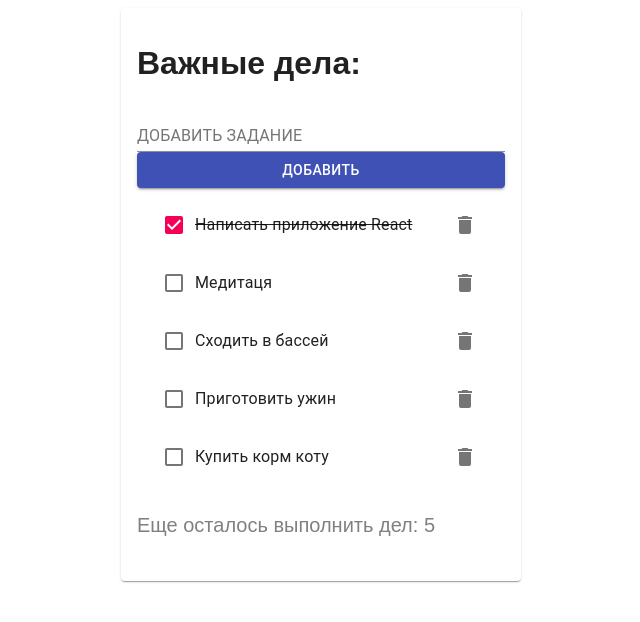
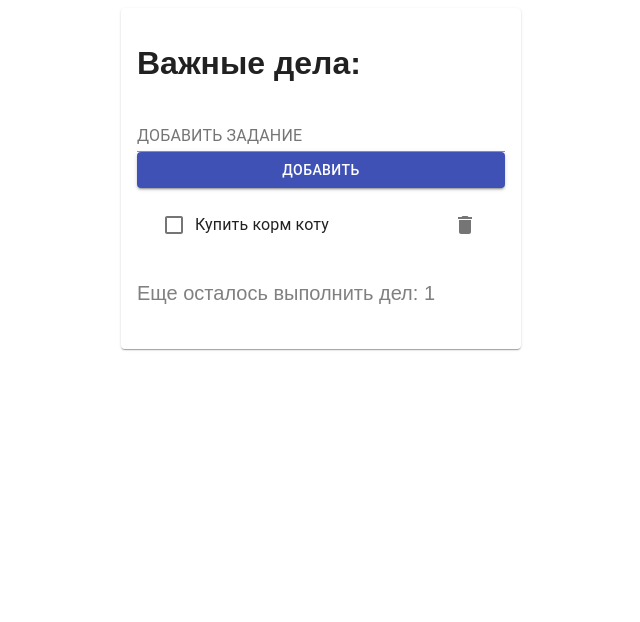
Before and after one commit to WebHeroSchool/react_todo7, a React (Create React App) app: page / in a window 1280 px wide. Shown: the top 622 px of the page, without its empty margins (319-959 px from the left). Built offline with nearby package versions, Linux system fonts and the light colour scheme.

Commit message:
modified:   src/components/App/App.js 	modified:   src/components/InputItem/InputItem.js 	modified:   src/components/Item/Item.js

```diff
--- a/src/components/App/App.js
+++ b/src/components/App/App.js
@@ -9,33 +9,33 @@ import styles from './App.module.css';
 class App extends React.Component {
   state = {
     items: [
-      {
-        value: 'Написать приложение React',
-        isDone: true,
-        id: 1
-      },
-      {
-        value: 'Медитаця',
-        isDone: false,
-        id: 2
-      },
-      {
-        value: 'Сходить в бассей',
-        isDone: false,
-        id: 3
-      },
-      {
-        value: 'Приготовить ужин',
-        isDone: false,
-        id: 4
-      },
+    //  {
+      //  value: 'Написать приложение React',
+      //  isDone: true,
+      //  id: 1
+    //  },
+    //  {
+      //  value: 'Медитаця',
+      //  isDone: false,
+      //  id: 2
+    //  },
+    //  {
+      //  value: 'Сходить в бассей',
+      //  isDone: false,
+      //  id: 3
+    //  },
+    //  {
+      //  value: 'Приготовить ужин',
+      //  isDone: false,
+      //  id: 4
+    //  },
       {
         value: 'Купить корм коту',
         isDone: false,
         id: 5
       }
     ],
-    count: 5
+    count: 1
   };
 
   onClickDone = id => {
--- a/src/components/InputItem/InputItem.js
+++ b/src/components/InputItem/InputItem.js
@@ -7,6 +7,8 @@ import Button from '@material-ui/core/Button';
 
 
 class InputItem extends React.Component {
+
+
   state = {
     inputValue: '',
     inputError: false
--- a/src/components/Item/Item.js
+++ b/src/components/Item/Item.js
@@ -15,6 +15,16 @@ const styles = {
 };
 
 class Item extends React.Component {
+  componentDidMount() {
+    console.log('componentDidMount');
+  }
+  componentDidUpdate() {
+    console.log('componentDidUpdate');
+  }
+  componentWillUnmount() {
+    console.log('componentWillUnmount');
+  }
+
   render() {
     const {value, isDone, classes, onClickDone, id, onClickDelete } = this.props;
 
@@ -42,6 +52,7 @@ class Item extends React.Component {
 Item.propTypes= {
   value: PropTypes.string.isRequired,
   id: PropTypes.number.isRequired,
+  isDone: PropTypes.bool.isRequired,
   onClickDone: PropTypes.func.isRequired,
   onClickDelete: PropTypes.func.isRequired
 };
```
